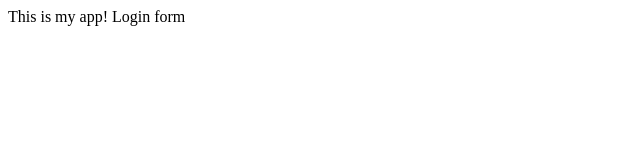
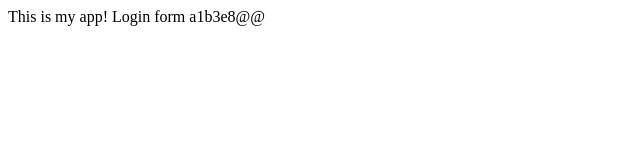
Before and after one commit to tgoulis/myappsample, a plain HTML site: page index.html in a window 1280 px wide. Shown: the whole page, without its empty margins (0-640 px from the left). Drawn offline with Linux system fonts and the light colour scheme.

Commit message:
Added readme

```diff
--- a/index.html
+++ b/index.html
@@ -5,4 +5,5 @@
     <body>
         This is my app!
         Login form
+        a1b3e8@@
     </body>
```
Also changed, not shown: 1 other file.
